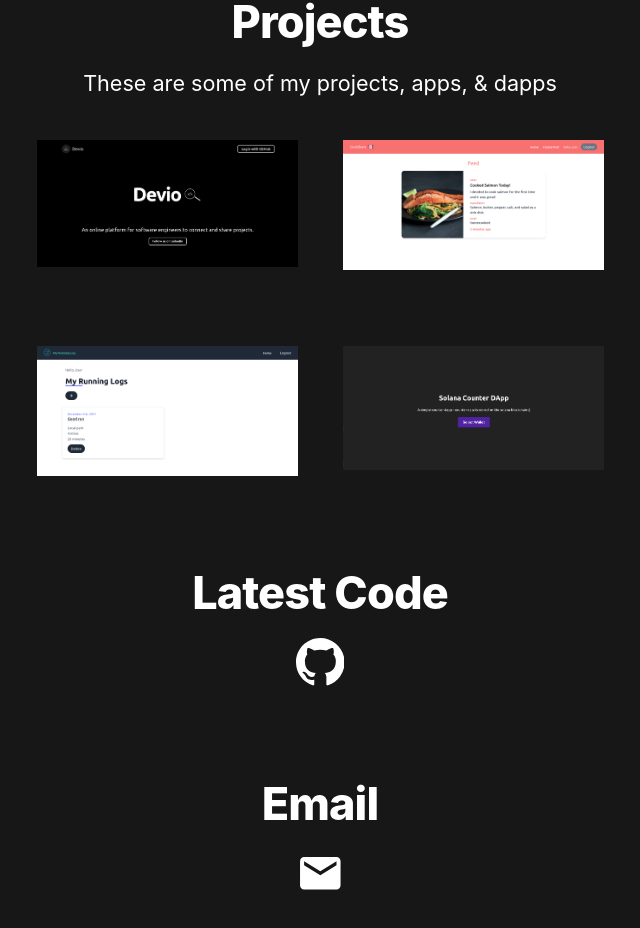
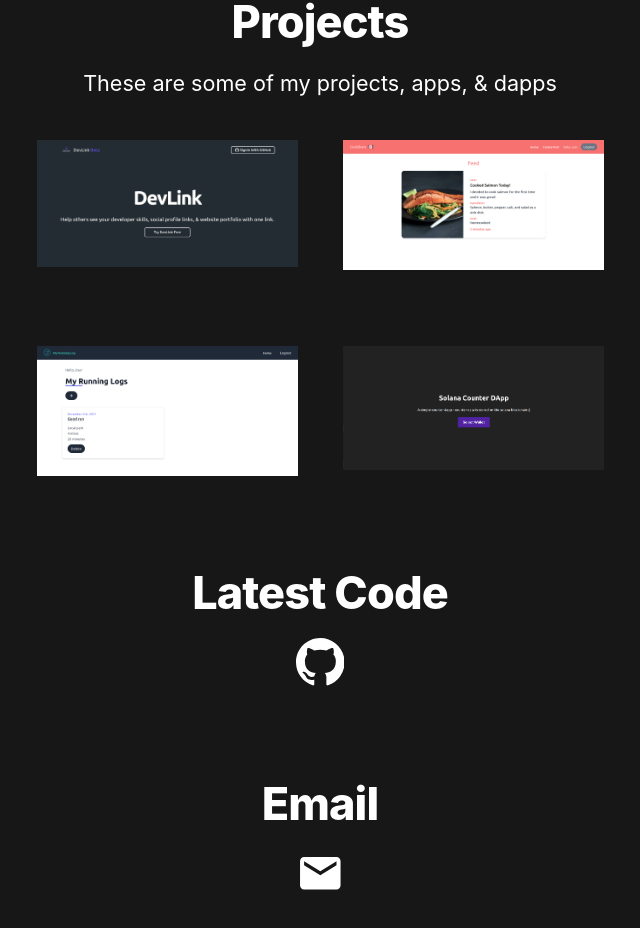
Before and after one commit to brysonbw/nuxt-portfolio-website, a Next.js app: page /portfolio in a window 1280 px wide. Shown: the part 981-1909 px from the top of the page, without its empty margins (320-960 px from the left). Built offline with nearby package versions, Linux system fonts and the light colour scheme.

Commit message:
update project - DevLink

```diff
--- a/components/Projects.js
+++ b/components/Projects.js
@@ -16,14 +16,14 @@ export default function Projects() {
          <div
             className="w-full sm:w-3/4 lg:w-full mx-auto grid grid-cols-1 lg:grid-cols-2 gap-8 md:gap-10 pt-2">
        <div className='transition  ease-in-out  hover:scale-105 duration-300 mt-7'>
-       <a href="https://www.devio.app/"
+       <a href="https://devlink-sbs.vercel.app/"
               className="mx-auto md:mx-0">
-               <Image src='/images/devio-app.jpg'
+               <Image src='/images/dev-link-home.jpg'
                     width={1240}
                     height={620}
 
                    layout="responsive"
-                    alt="devio-app-preview-img" />
+                    alt="dev-link-app-preview-img" />
            </a>
        </div>
 
```
Also changed, not shown: public/images/dev-link-home.jpg (added), public/images/devio-app.jpg (deleted).
